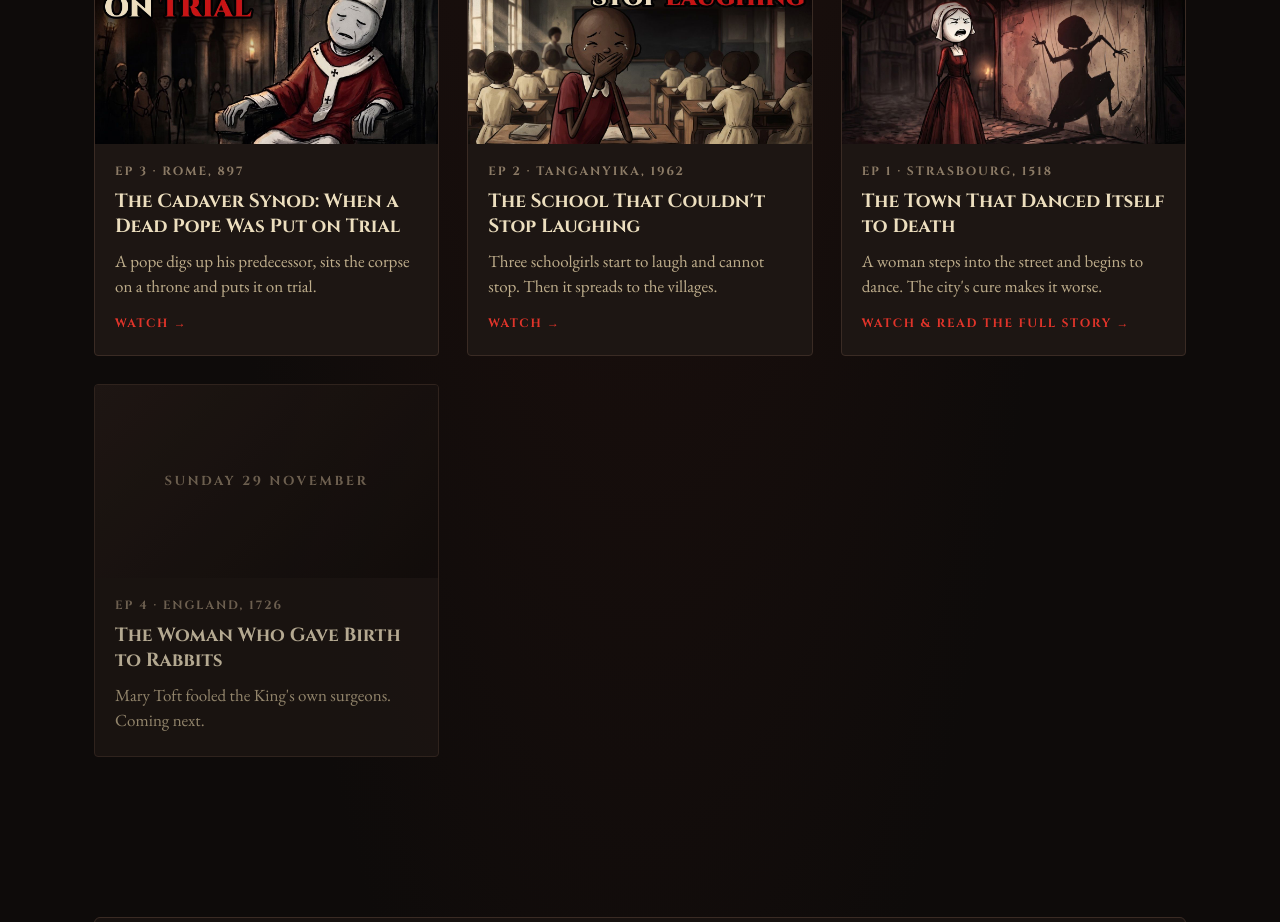
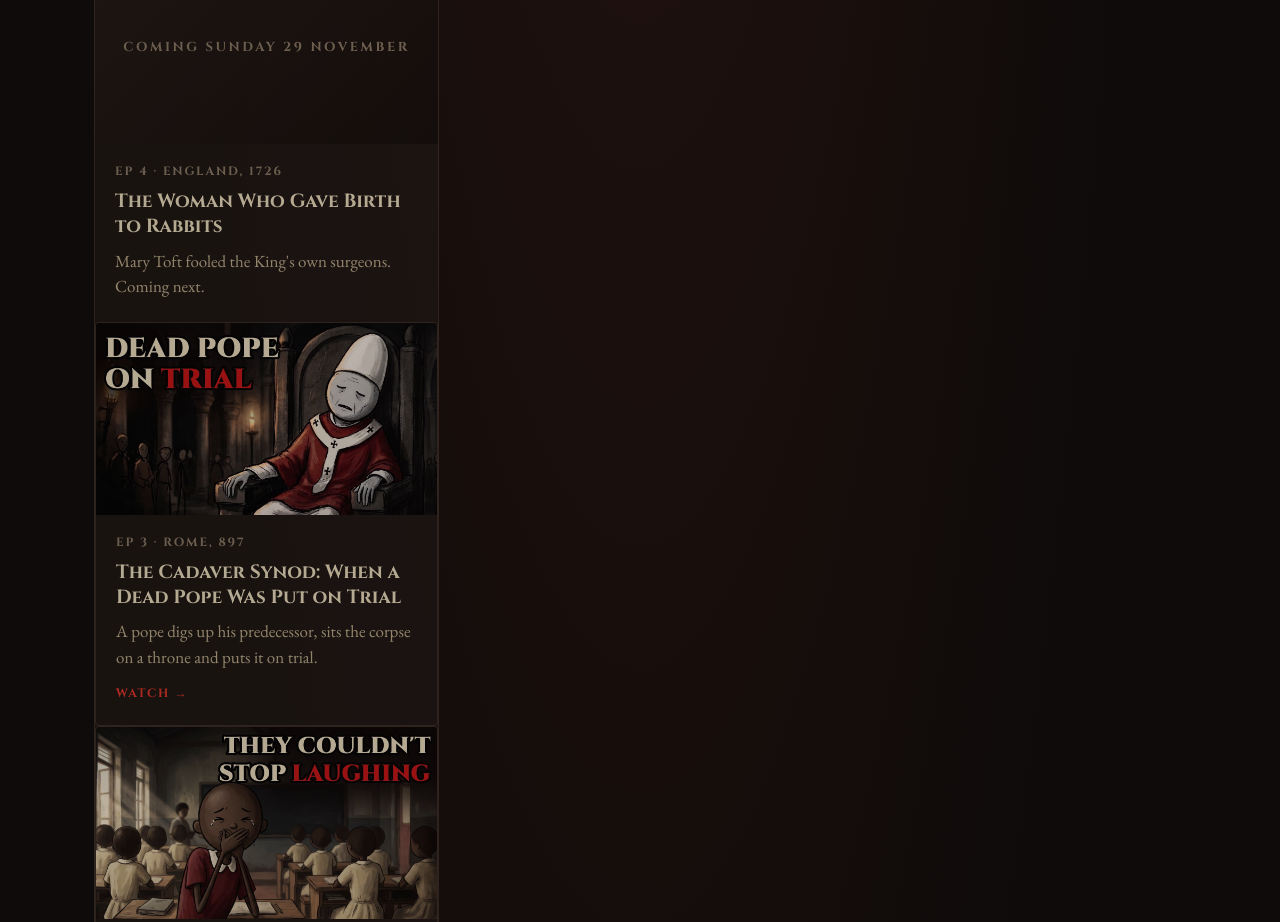
Before and after one commit to JimUK71/cruelhistories-site, a plain HTML site: page index.html in a window 1280 px wide. Shown: the part 1499-2421 px from the top of the page. Drawn offline with nearby package versions, Linux system fonts and the light colour scheme.

Commit message:
Show the upcoming episode first in the episode grid
Co-Authored-By: Claude Opus 5.5 <noreply@anthropic.com>
Claude-Session: https://claude.ai/code/session_01KFoMsoRCq5au5HW8E85jZJ

```diff
--- a/index.html
+++ b/index.html
@@ -77,6 +77,14 @@
   <p class="lede">Every episode is researched from historians and the original records. Where the sources disagree, we say so.</p>
   <div class="grid">
 
+    <div class="card soon">
+      <div class="ph">Coming Sunday 29 November</div>
+      <div class="body">
+        <span class="meta">Ep 4 · England, 1726</span>
+        <h3>The Woman Who Gave Birth to Rabbits</h3>
+        <p>Mary Toft fooled the King's own surgeons. Coming next.</p>
+      </div>
+
     <a class="card" href="https://youtu.be/UZ9oZfQzlZE">
       <img src="img/ep03.jpg" alt="">
       <div class="body">
@@ -107,13 +115,6 @@
       </div>
     </a>
 
-    <div class="card soon">
-      <div class="ph">Sunday 29 November</div>
-      <div class="body">
-        <span class="meta">Ep 4 · England, 1726</span>
-        <h3>The Woman Who Gave Birth to Rabbits</h3>
-        <p>Mary Toft fooled the King's own surgeons. Coming next.</p>
-      </div>
     </div>
 
   </div>
```
